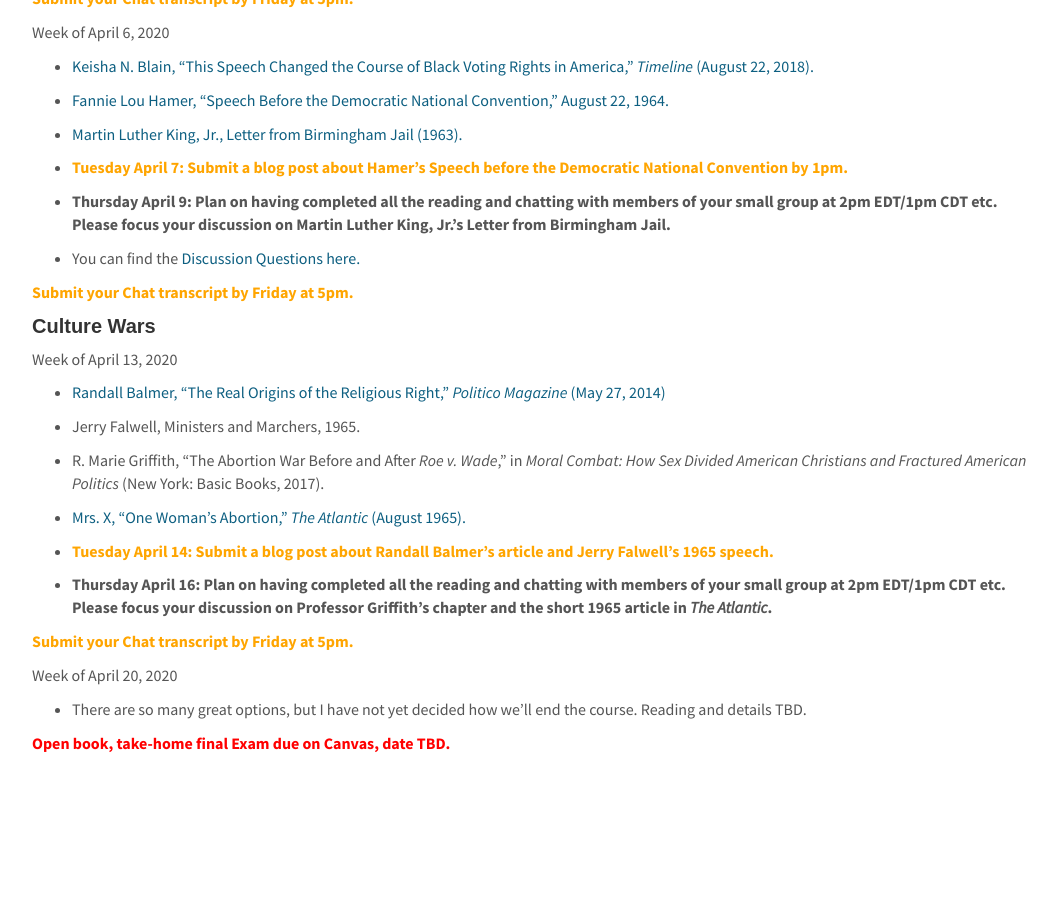
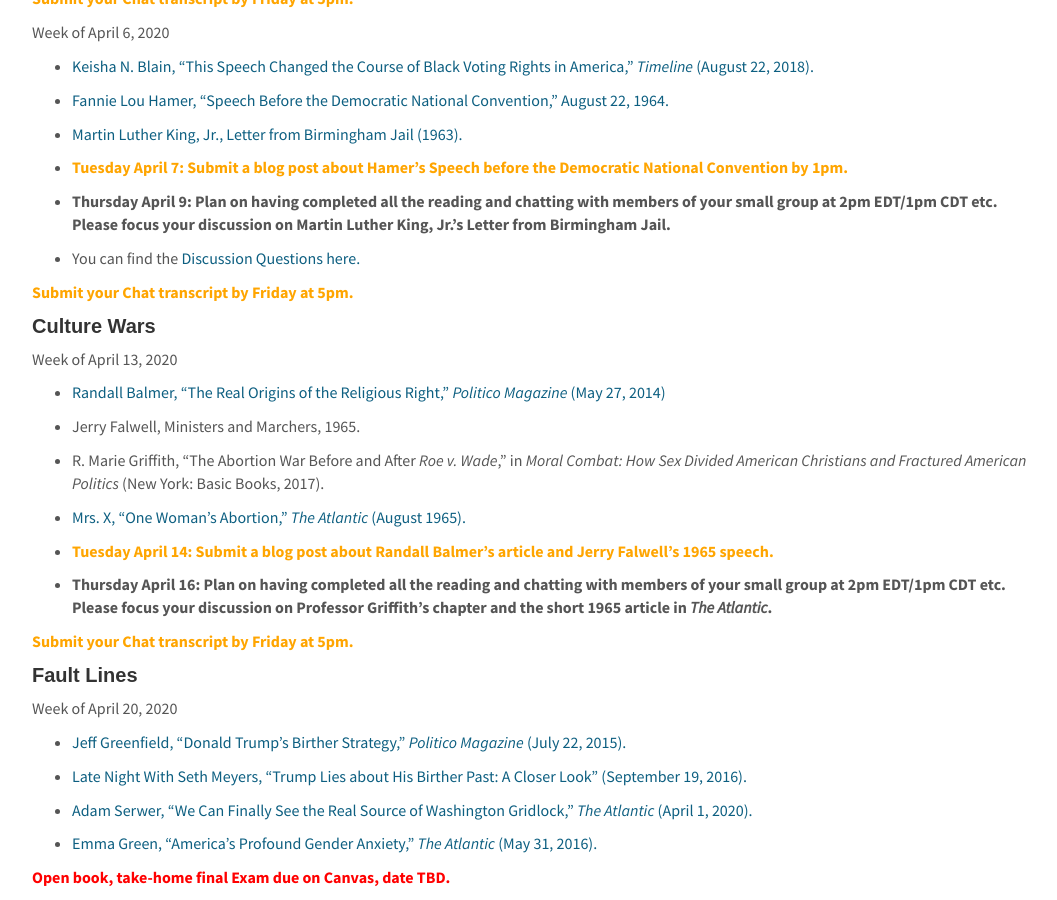
Before and after one commit to cyrusobrien/cyrusobrien, a Jekyll site: the page built from _pages/RelPol225.md, in a window 1280 px wide and 900 px high, scrolled down 10441 px. Shown: the whole window, without its empty margins (108-1165 px from the left). Built offline with Jekyll 4.4.1, drawn with Linux system fonts in a browser that asks for light colours; before the commit the page ends 11207 px from its top, so only the background shows below that.

Commit message:
final week finalized

```diff
--- a/_pages/RelPol225.md
+++ b/_pages/RelPol225.md
@@ -510,9 +510,16 @@
 <span style="color:orange">**Submit your Chat transcript by Friday at 5pm.**</span>
 
 
+#### Fault Lines
+
 Week of April 20, 2020
 
-* There are so many great options, but I have not yet decided how we'll end the course. Reading and details TBD.
+* [Jeff Greenfield, "Donald Trump’s Birther Strategy," _Politico Magazine_ (July 22, 2015).](https://www.politico.com/magazine/story/2015/07/donald-trumps-birther-strategy-120504)
 
+* [Late Night With Seth Meyers, "Trump Lies about His Birther Past: A Closer Look" (September 19, 2016).](https://www.youtube.com/watch?v=5sBhANSz--k&list=FLn4ZZv9b9L1VapAm20bhkiA&index=720)
+
+* [Adam Serwer, "We Can Finally See the Real Source of Washington Gridlock," _The Atlantic_ (April 1, 2020).](https://www.theatlantic.com/ideas/archive/2020/04/republican-party-discovers-virtues-stimulus/609244/)
+
+* [Emma Green, "America's Profound Gender Anxiety," _The Atlantic_ (May 31, 2016).](https://www.theatlantic.com/politics/archive/2016/05/americas-profound-gender-anxiety/484856/)
 
 <span style="color:red">**Open book, take-home final Exam due on Canvas, date TBD.**</span>
```
